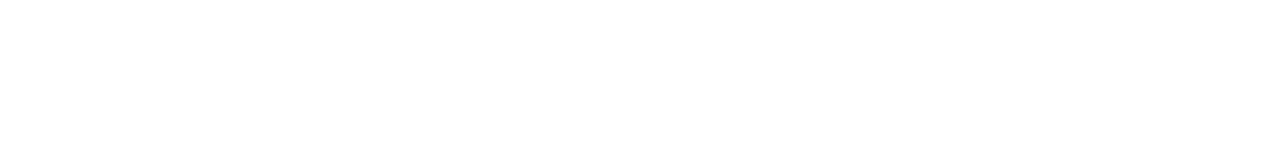
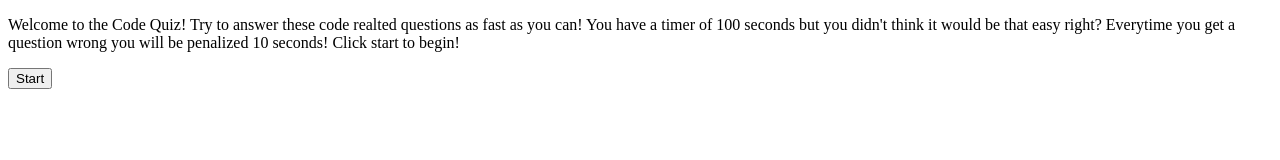
Before and after one commit to dlzinck/Code_Quiz, a plain HTML site: page index.html in a window 1280 px wide. Drawn offline with Linux system fonts and the light colour scheme.

Commit message:
added startSection with instructions and a start button into HTML

```diff
--- a/index.html
+++ b/index.html
@@ -8,6 +8,13 @@
     <link rel="stylesheet" href="./assets/style.css">
 </head>
 <body>
+    <div class="startSection">
+        <p>
+            Welcome to the Code Quiz! Try to answer these code realted questions as fast as you can! You have a timer of 100 seconds but you didn't think it would be that easy right?
+            Everytime you get a question wrong you will be penalized 10 seconds! Click start to begin!
+        </p>
+        <button id="startBtn">Start</button>
+    </div>
 
     <script src="./assets/script.js"></script>
 </body>
```
